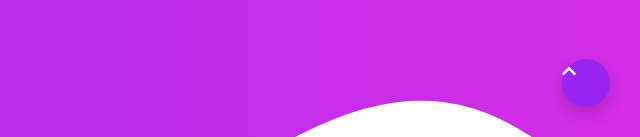
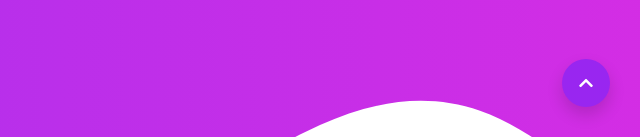
Before and after one commit to sajidur319370/bootstrap-v5-own-portfolio, a website: page index.html in a window 1280 px wide. Shown: the part 663-800 px from the top of the page, 640-1280 px from the left. Drawn offline with Linux system fonts and the light colour scheme.

Commit message:
Back-to-top done

```diff
--- a/scss/section/_footer.scss
+++ b/scss/section/_footer.scss
@@ -95,4 +95,9 @@
     right: 1.875rem;
     bottom: 1.875rem;
     z-index: 9999;
+    i {
+        font-size: 1rem;
+        color: $white;
+        @include absoluteCenter
+    }
 }
```
Also changed, not shown: assets/css/style.css, 1 other file.
